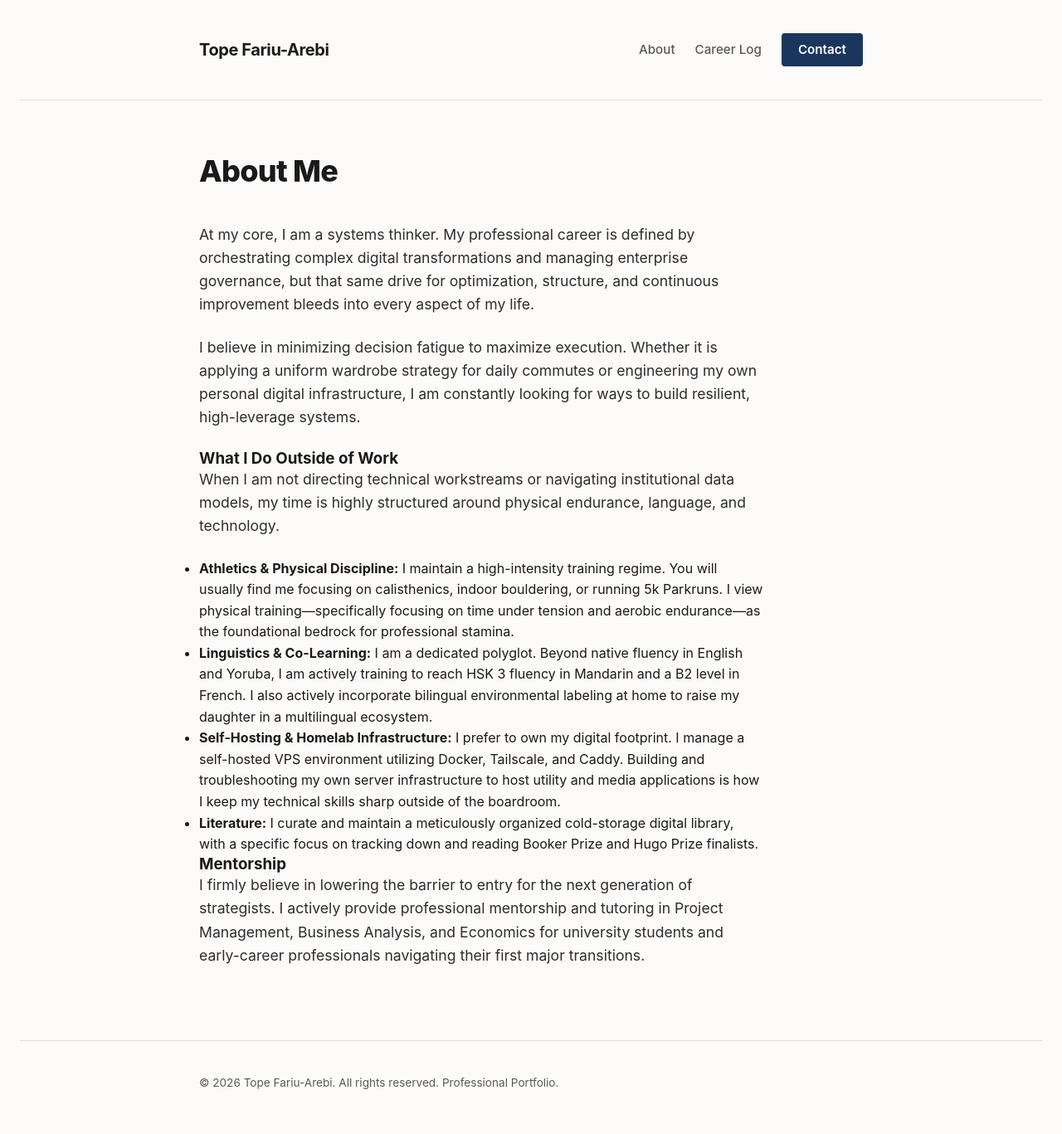
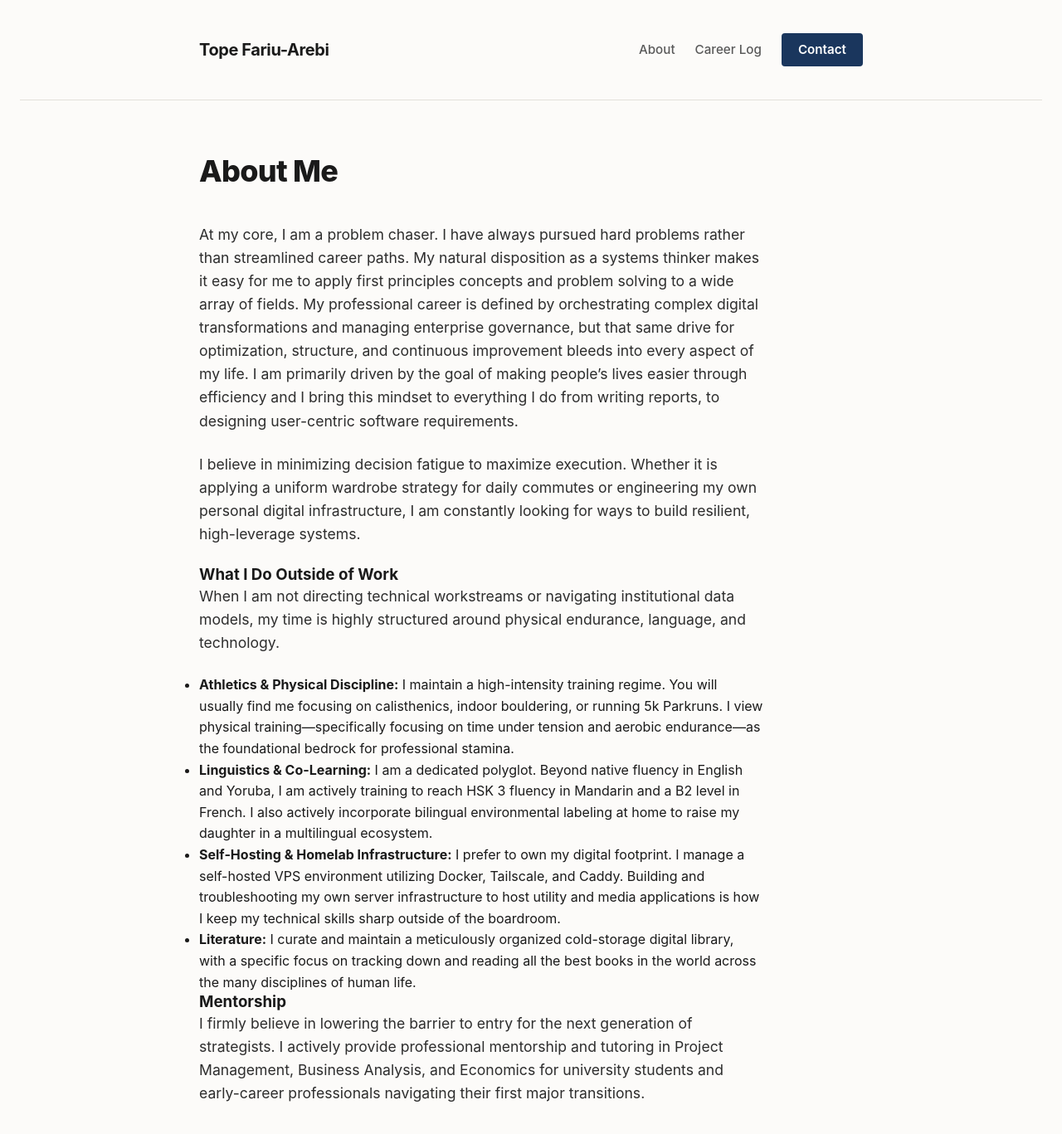
Before and after one commit to topearebi/topearebi-portfolio, a Jekyll site: the page built from about.md, in a window 1280 px wide and 1400 px high. Shown: the top 1367 px of the window at 83% size. Built offline with Jekyll 4.4.1, drawn with Linux system fonts in a browser that asks for light colours.

Commit message:
Revise personal narrative and literature focus
Updated personal description to reflect a focus on problem-solving and efficiency, and revised literature section for clarity.

```diff
--- a/about.md
+++ b/about.md
@@ -4,7 +4,8 @@ title: About Me
 permalink: /about/
 ---
 
-At my core, I am a systems thinker. My professional career is defined by orchestrating complex digital transformations and managing enterprise governance, but that same drive for optimization, structure, and continuous improvement bleeds into every aspect of my life.
+At my core, I am a problem chaser. I have always pursued hard problems rather than streamlined career paths. My natural disposition as a systems thinker makes it easy for me to apply first principles concepts and problem solving to a wide array of fields. My professional career is defined by orchestrating complex digital transformations and managing enterprise governance, but that same drive for optimization, structure, and continuous improvement bleeds into every aspect of my life.
+I am primarily driven by the goal of making people's lives easier through efficiency and I bring this mindset to everything I do from writing reports, to designing user-centric software requirements.
 
 I believe in minimizing decision fatigue to maximize execution. Whether it is applying a uniform wardrobe strategy for daily commutes or engineering my own personal digital infrastructure, I am constantly looking for ways to build resilient, high-leverage systems.
 
@@ -15,7 +16,7 @@ When I am not directing technical workstreams or navigating institutional data m
 * **Athletics & Physical Discipline:** I maintain a high-intensity training regime. You will usually find me focusing on calisthenics, indoor bouldering, or running 5k Parkruns. I view physical training—specifically focusing on time under tension and aerobic endurance—as the foundational bedrock for professional stamina.
 * **Linguistics & Co-Learning:** I am a dedicated polyglot. Beyond native fluency in English and Yoruba, I am actively training to reach HSK 3 fluency in Mandarin and a B2 level in French. I also actively incorporate bilingual environmental labeling at home to raise my daughter in a multilingual ecosystem.
 * **Self-Hosting & Homelab Infrastructure:** I prefer to own my digital footprint. I manage a self-hosted VPS environment utilizing Docker, Tailscale, and Caddy. Building and troubleshooting my own server infrastructure to host utility and media applications is how I keep my technical skills sharp outside of the boardroom.
-* **Literature:** I curate and maintain a meticulously organized cold-storage digital library, with a specific focus on tracking down and reading Booker Prize and Hugo Prize finalists.
+* **Literature:** I curate and maintain a meticulously organized cold-storage digital library, with a specific focus on tracking down and reading all the best books in the world across the many disciplines of human life.
 
 ### Mentorship
 
```
